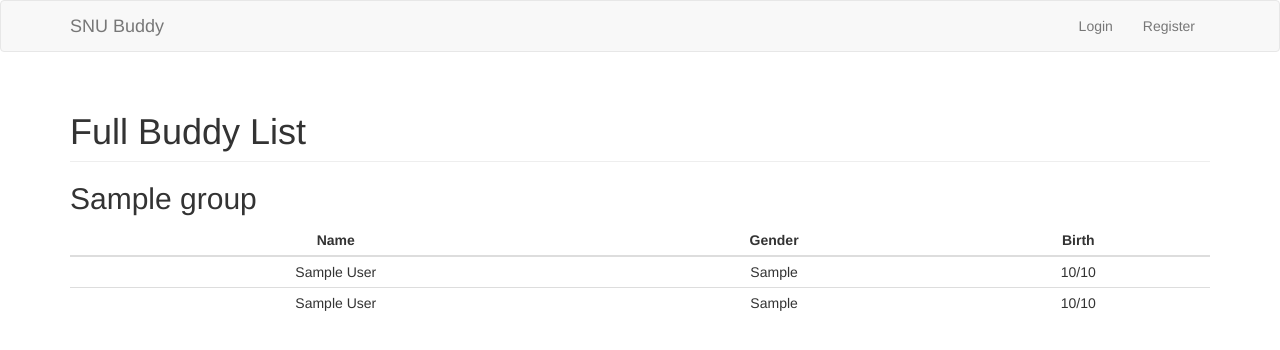
After one commit to Corea/snubuddy, a Django app: template templates/korean/full_list.html in a window 1280 px wide. The commit adds this page. Shown: the top 350 px of the page. Run offline with Django 3.2, Linux system fonts and the light colour scheme; the template is opened without the code that fills it: most values are stand-ins (such as "Sample title", 1, 10 or a date in 2020); parts of the project's set-up code (start-up, migrations or seed data) failed here and were passed over; some libraries are stand-ins or nearby versions.

Commit message:
Full List 작성! but only personal buddies of Korean buddy are shown..T_T

```diff
--- a/base/queries.py
+++ b/base/queries.py
@@ -11,3 +11,7 @@ def get_this_season():
 
 def get_user(user_id):
     return User.objects.get(id=user_id)
+
+
+def is_korean(user):
+    return user.groups.filter(name='Korean').exists()
--- a/snubuddy/urls.py
+++ b/snubuddy/urls.py
@@ -66,6 +66,9 @@ urlpatterns = patterns('',
     url(r'^korean/korean_list/$',
         korean_views.korean_list,
         name='korean_korean_list'),
+    url(r'^korean/full_list/$',
+        korean_views.full_list,
+        name='korean_full_list'),
     url(r'^korean/make_member/$',
         korean_views.make_member,
         name='korean_make_member'),
--- a/static/css/base.css
+++ b/static/css/base.css
@@ -6,6 +6,11 @@ table.table-center td {
 }
 table th, table td {
     vertical-align: middle !important;
+}
+
+table tr.korean {
+    background: #eee;
+    font-weight: bold;
 }
 
 #BuddyTable tfoot td {
--- a/static/js/script.js
+++ b/static/js/script.js
@@ -34,4 +34,10 @@ $(document).ready(function() {
     if ($('.languageRemoveButton').length > 0) {
         $('.languageRemoveButton').click(LanguageRemove);
     }
+
+    if ($('#KoreanTable').length > 0) {
+        $('#KoreanTable').parents('form').submit(function() {
+            return confirm('Really?');
+        });
+    }
 });
--- /dev/null
+++ b/templates/korean/full_list.html
@@ -0,0 +1,38 @@
+{% extends "korean/base.html" %}
+
+{% load filters %}
+
+{% block content %}
+<div class="container">
+    <h1 class="page-header">Full Buddy List</h1>
+    {% for group, inner_info in infos %}
+    <h2>{{ group.name }}</h2>
+    <table class="table table-condensed table-center">
+        <thead>
+            <tr>
+                <th>Name</th>
+                <th>Gender</th>
+                <th>Birth</th>
+            </tr>
+        </thead>
+
+        <tbody>
+            {% for usergroup, personal_buddies in inner_info %}
+            <tr {% if usergroup.user|has_group:"Korean" %}class="korean"{% endif %}>
+                <td>{{ usergroup.user.first_name }} {{ usergroup.user.last_name }}</td>
+                <td>{{ usergroup.user.profile.get_gender_display }}</td>
+                <td>{{ usergroup.user.profile.birth|date:"m/d" }}</td>
+            </tr>
+            {% for user in personal_buddies %}
+            <tr {% if user|has_group:"Korean" %}class="korean"{% endif %}>
+                <td>{{ user.first_name }} {{ user.last_name }}</td>
+                <td>{{ user.profile.get_gender_display }}</td>
+                <td>{{ user.profile.birth|date:"m/d" }}</td>
+            </tr>
+            {% endfor %}
+            {% endfor %}
+        </tbody>
+    </table>
+    {% endfor %}
+    </div>
+{% endblock %}
--- a/templates/korean/index.html
+++ b/templates/korean/index.html
@@ -6,7 +6,8 @@
 <div class="container">
     <p>
         {% if user|has_group:"admin" %}
-        <a class="btn btn-primary" href="/korean/korean_list/">List</a>
+        <a class="btn btn-primary" href="/korean/korean_list/">Korean List</a>
+        <a class="btn btn-primary" href="/korean/full_list/">Full List</a>
         {% endif %}
     </p>
 </div>
--- a/templates/korean/korean_list.html
+++ b/templates/korean/korean_list.html
@@ -7,7 +7,7 @@
     <h1 class="page-header">Korean List</h1>
     <form action="/korean/make_member/" method="POST">
         {% csrf_token %}
-    <table class="table table-condensed table-striped table-center">
+    <table id="KoreanTable" class="table table-condensed table-striped table-center">
         <thead>
             <th></th>
             <th>#</th>
```
Also changed, not shown: korean/queries.py (+10 -5 lines), korean/views.py (+16 -2 lines), matching/queries.py (+24 -5 lines).
